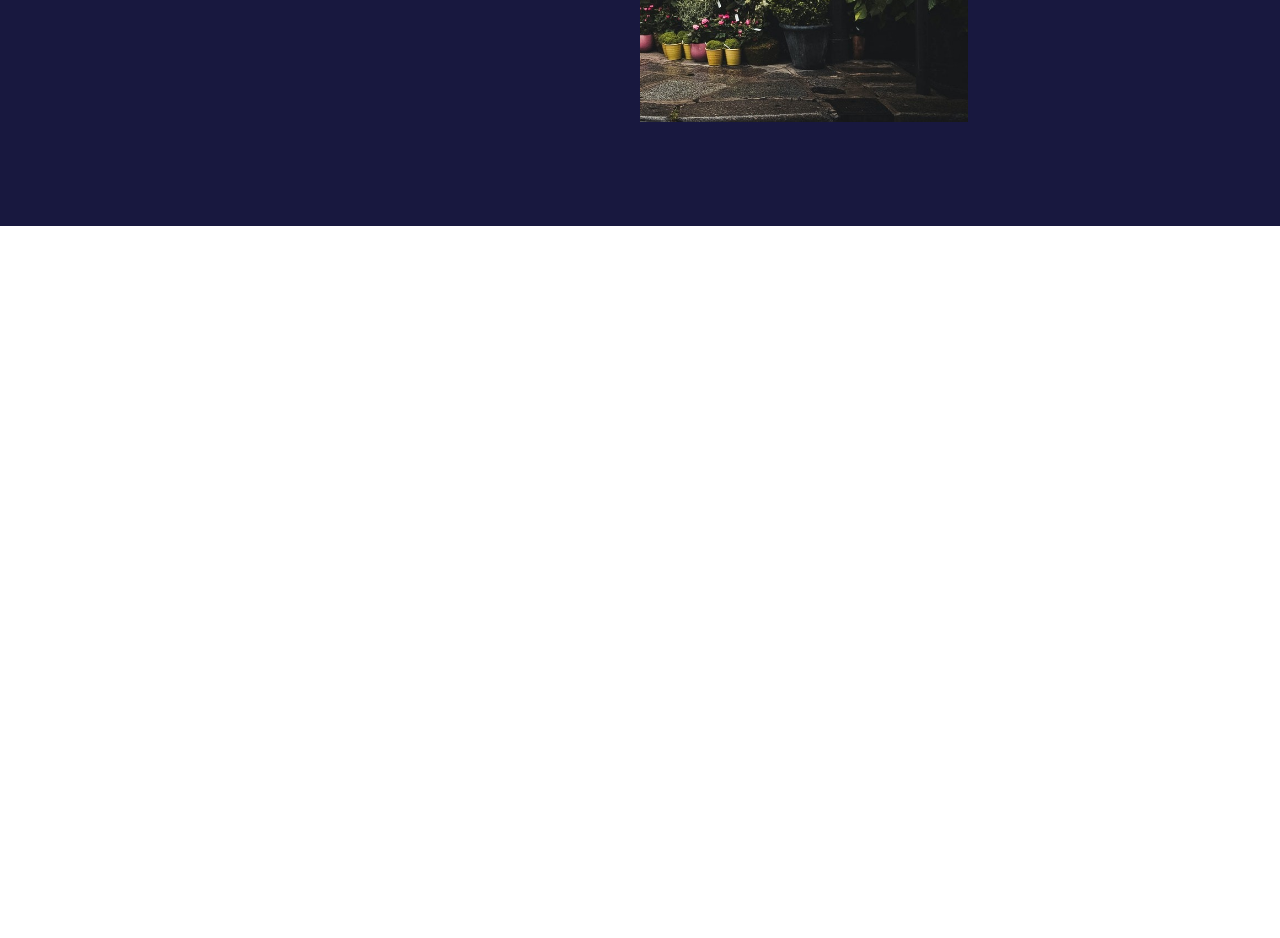
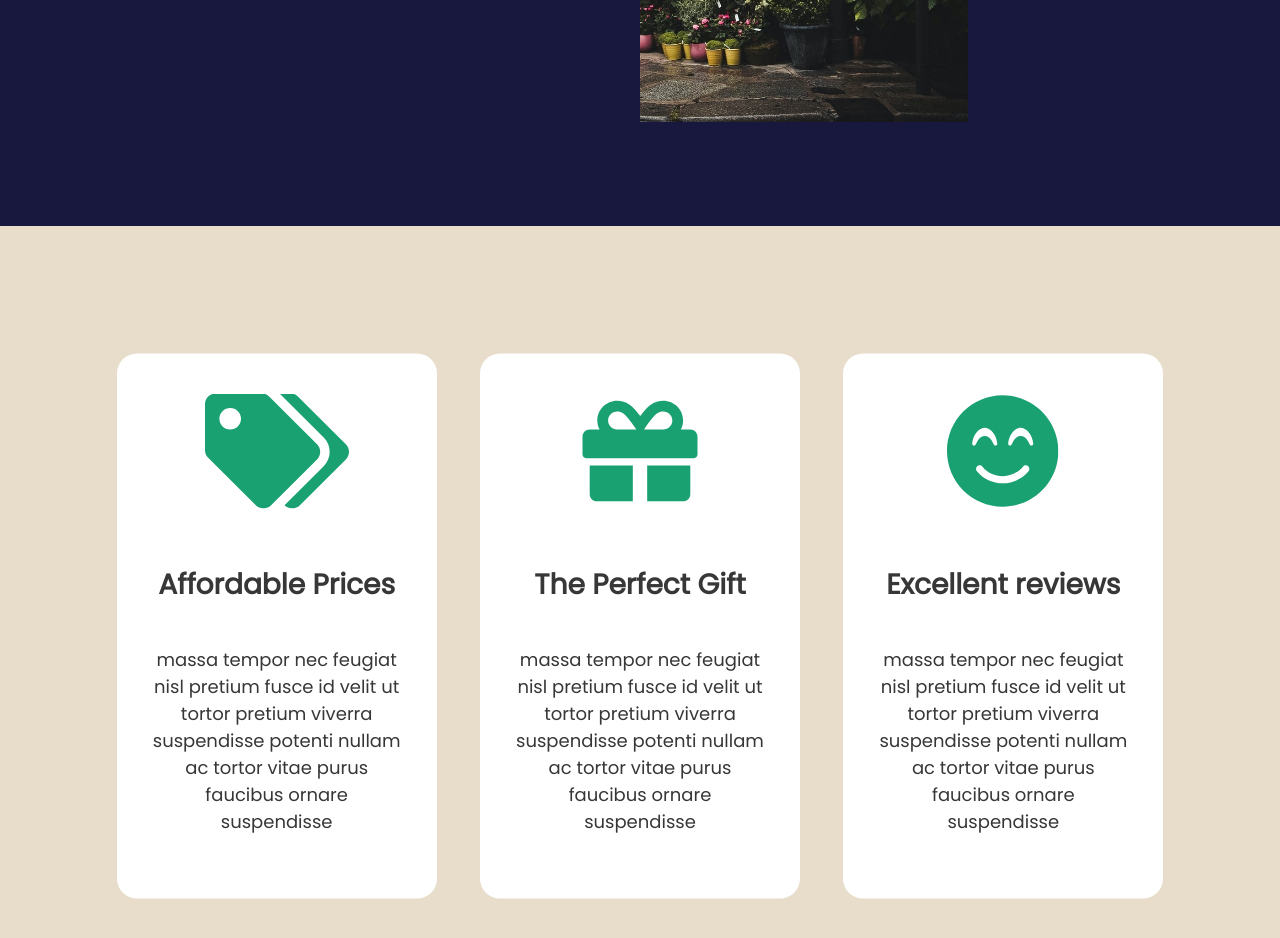
Before and after one commit to Aim-Entity/YT-florist, a plain HTML site: page index.html in a window 1280 px wide. Shown: the part 1384-2322 px from the top of the page. Before the commit the page ends 1610 px from the top, so only its background shows below. Drawn offline with Linux system fonts and the light colour scheme.

Commit message:
Finsihed html & css

```diff
--- a/index.htm
+++ b/index.html
@@ -81,6 +81,31 @@
         <img src="./img/location.svg" alt="Location" class="location">
       </div>
     </div>
+
+    <div class="section3">
+      <div class="cards">
+        <div class="card">
+          <img src="./img/tags.svg" alt="Tags" class="card-icon">
+
+          <h3 class="card-title">Affordable Prices</h3>
+          <p class="card-par">massa tempor nec feugiat nisl pretium fusce id velit ut tortor pretium viverra suspendisse potenti nullam ac tortor vitae purus faucibus ornare suspendisse</p>
+        </div>
+
+        <div class="card">
+          <img src="./img/gift.svg" alt="Tags" class="card-icon">
+
+          <h3 class="card-title">The Perfect Gift</h3>
+          <p class="card-par">massa tempor nec feugiat nisl pretium fusce id velit ut tortor pretium viverra suspendisse potenti nullam ac tortor vitae purus faucibus ornare suspendisse</p>
+        </div>
+
+        <div class="card">
+          <img src="./img/smile.svg" alt="Tags" class="card-icon">
+
+          <h3 class="card-title">Excellent reviews</h3>
+          <p class="card-par">massa tempor nec feugiat nisl pretium fusce id velit ut tortor pretium viverra suspendisse potenti nullam ac tortor vitae purus faucibus ornare suspendisse</p>
+        </div>
+      </div>
+    </div>
   </div>
 
   <script src="./app.js"></script>
--- a/style.css
+++ b/style.css
@@ -126,3 +126,56 @@ body {
   transform: translateX(-52%);
   margin-top: 15%;
 }
+
+.section3 {
+  width: 1280px;
+  height: 100vh;
+
+  background: #e8dccb;
+}
+
+.cards {
+  display: flex;
+  width: 1090px;
+  justify-content: space-around;
+
+  margin: 0 auto;
+  position: relative;
+  top: 50%;
+  transform: translateY(-50%);
+}
+
+.card {
+  width: 320px;
+  height: 545px;
+  display: flex;
+  flex-direction: column;
+  align-items: center;
+
+  background: #ffffff;
+  border-radius: 20px;
+}
+
+.card-icon {
+  width: 144px;
+  height: 115px;
+
+  margin-top: 40px;
+}
+
+.card-title {
+  font-size: 28px;
+  margin-top: 55px;
+
+  color: #383737;
+}
+
+.card-par {
+  width: 254px;
+  font-size: 18px;
+  line-height: 27px;
+  text-align: center;
+  margin-top: 40px;
+
+  color: #383737;
+}
```
